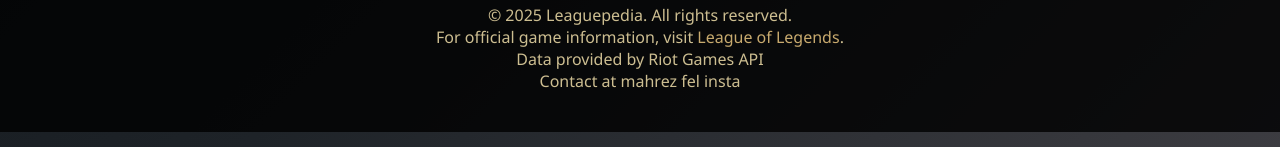
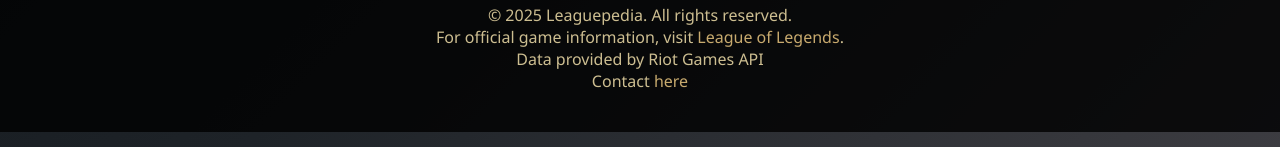
Before and after one commit to hrouuz/lol-project, a plain HTML site: page index.html in a window 1280 px wide. Shown: the part 650-797 px from the top of the page. Drawn offline with Linux system fonts and the light colour scheme.

Commit message:
Update index.html

```diff
--- a/index.html
+++ b/index.html
@@ -205,8 +205,9 @@
   <p>&copy; 2025 Leaguepedia. All rights reserved.</p>
   <p>For official game information, visit <a href="https://www.leagueoflegends.com/" target="_blank" rel="noopener noreferrer">League of Legends</a>.</p>
   <p>Data provided by Riot Games API</p>
-  <p>Contact at mahrez fel insta</p>
+  <p>Contact <a href="mailto:hrouzito@gmail.com">here</a></p>
 </footer>
 <script src="code.js"></script>
 </body>
+
 </html>
```
